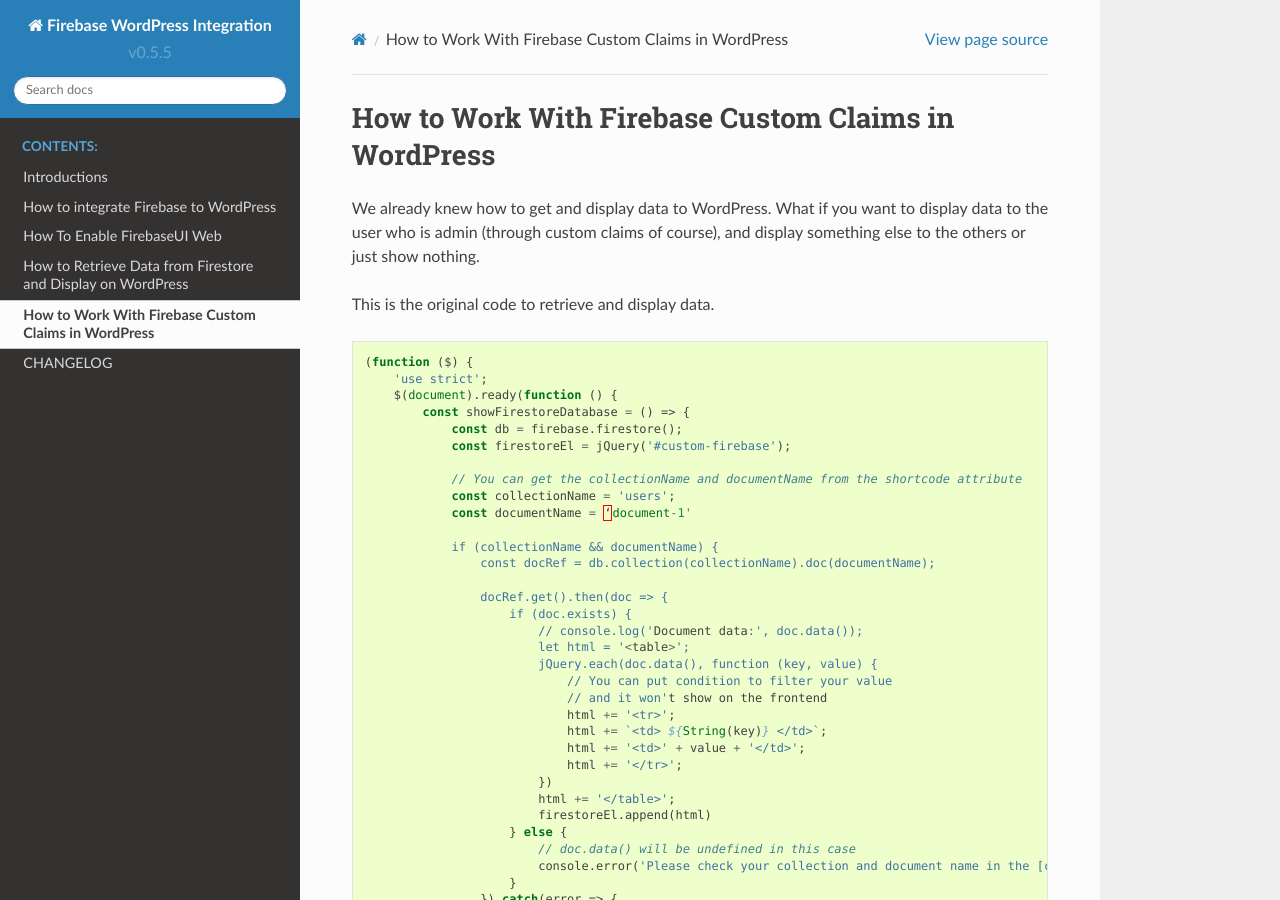
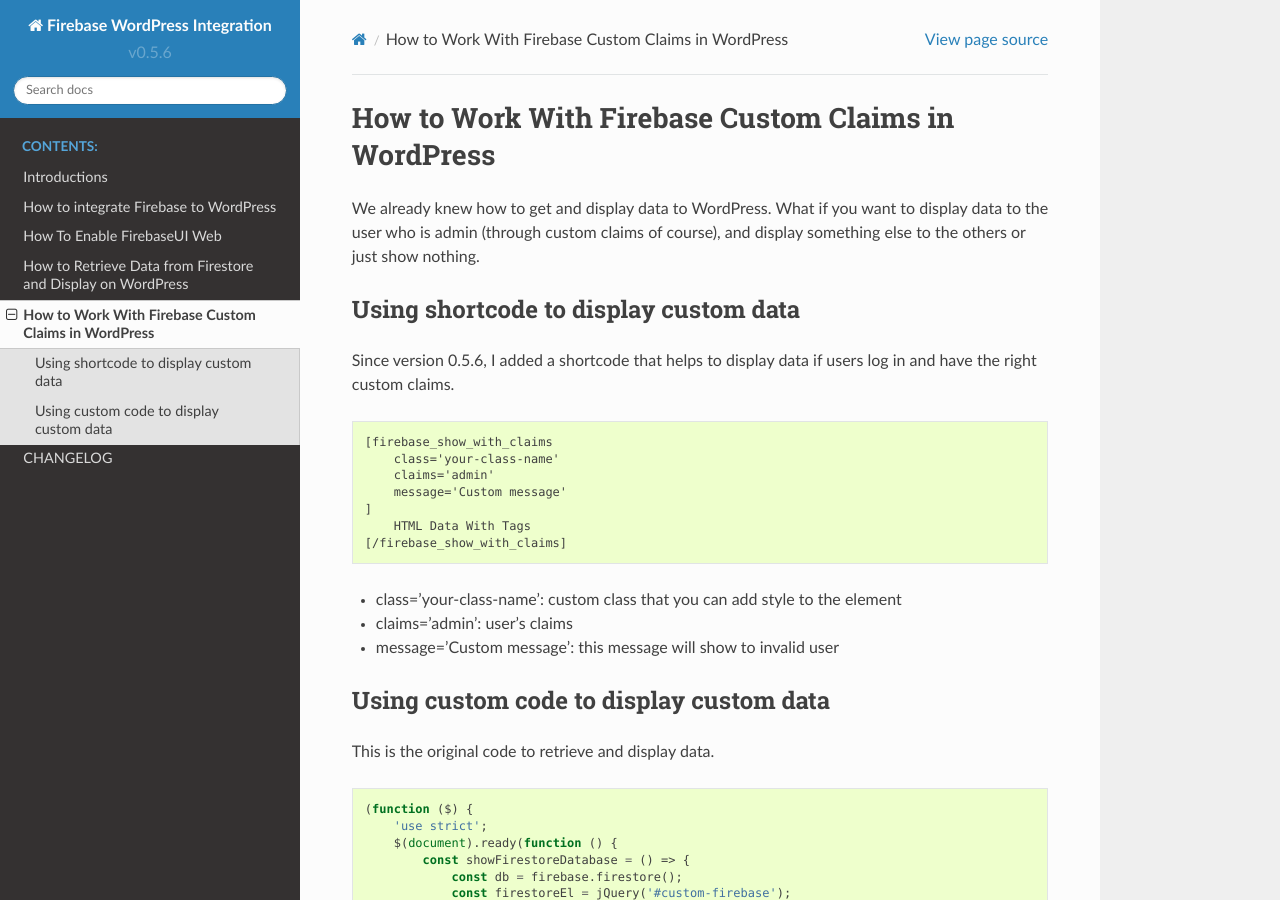
Before and after one commit to dalenguyen/firebase-wordpress-docs, a Sphinx documentation site: the page built from docs/work-with-firebase-custom-claims.rst, in a window 1280 px wide and 900 px high. Built offline with Sphinx 7.4.7 and the Read the Docs theme 2.0.0, drawn with Linux system fonts in a browser that asks for light colours; some of the changed text lies outside the part shown.

Commit message:
feat(claims): added user guide for display data for custom claims v0.5.6

```diff
--- a/docs/conf.py
+++ b/docs/conf.py
@@ -22,7 +22,7 @@
 author = 'Dale Nguyen'
 
 # The short X.Y version
-version = 'v0.5.5'
+version = 'v0.5.6'
 
 # -- General configuration ---------------------------------------------------
 
--- a/docs/work-with-firebase-custom-claims.rst
+++ b/docs/work-with-firebase-custom-claims.rst
@@ -2,6 +2,28 @@
 =============
 
 We already knew how to get and display data to WordPress. What if you want to display data to the user who is admin (through custom claims of course), and display something else to the others or just show nothing.
+
+Using shortcode to display custom data
+----------------------------------
+
+Since version 0.5.6, I added a shortcode that helps to display data if users log in and have the right custom claims.
+
+.. code-block:: php
+
+    [firebase_show_with_claims
+        class='your-class-name'
+        claims='admin'
+        message='Custom message'
+    ]
+        HTML Data With Tags
+    [/firebase_show_with_claims]
+
++ class='your-class-name': custom class that you can add style to the element
++ claims='admin': user's claims
++ message='Custom message': this message will show to invalid user
+
+Using custom code to display custom data
+----------------------------------
 
 This is the original code to retrieve and display data.
 
```
Also changed, not shown: other parts of docs/work-with-firebase-custom-claims.rst (+0 -2 lines).
